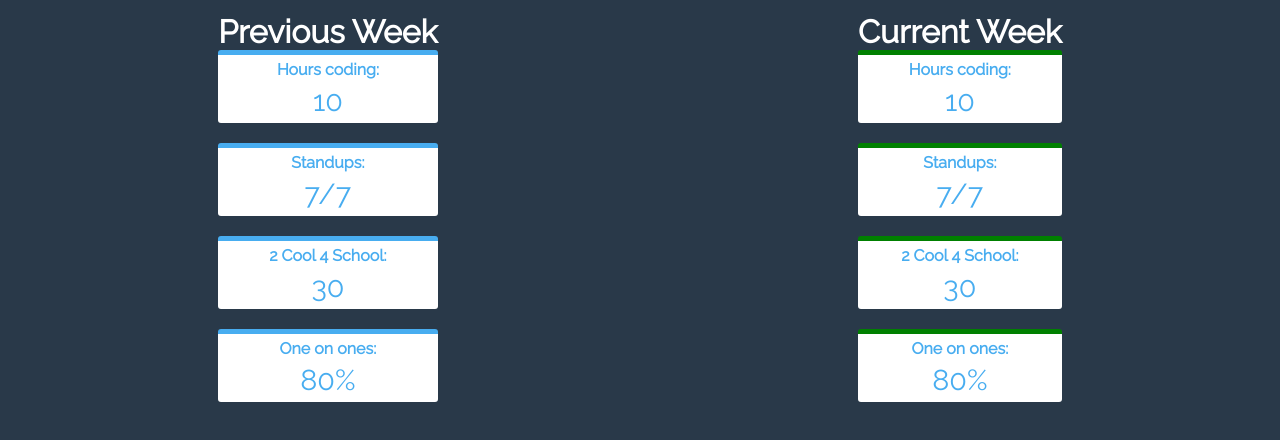
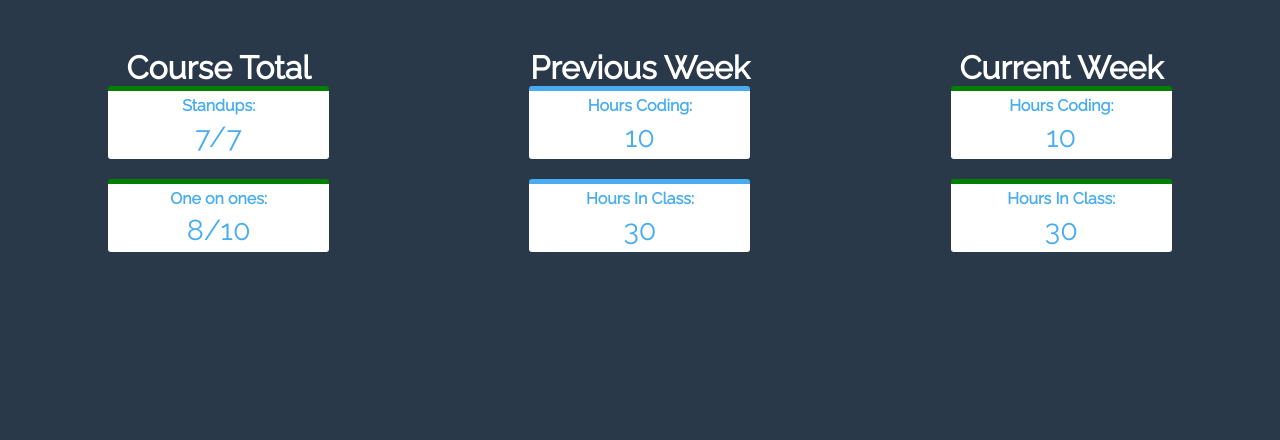
Before and after one commit to SanDiegoCodeSchool/dashboard, a website: page public/index.html in a window 1280 px wide. Drawn offline with Linux system fonts and the light colour scheme; no server answers.

Commit message:
resized boxes and oriented cards according to window size

```diff
--- a/public/index.html
+++ b/public/index.html
@@ -13,25 +13,33 @@
 <body>
     <div class="container">
         <div class="row">
+            <div class="col">
+                <div class="title">
+                    <h4 class="week-title">Course Total</h4>
+                </div>
+
+                <div class="card goalMet">
+                    <h4 class="card-title">Standups:</h4>
+                    <p class="card-text" id='total-standup'>7/7</p>
+                </div>
+
+                <div class="card goalMet">
+                    <h4 class="card-title">One on ones:</h4>
+                    <p class="card-text" id='total-one-on-one'>8/10</p>
+                </div>
+            </div>
          <div class="col" id="previous-week">
             <div class="title">
                 <h4 class="week-title">Previous Week</h4>
             </div>
             <div class="card">
-                <h4 class="card-title">Hours coding:</h4>
+                <h4 class="card-title">Hours Coding:</h4>
                 <p class="card-text" id='previous-hours-coding'>10</p>
             </div>
+
             <div class="card">
-                <h4 class="card-title">Standups:</h4>
-                <p class="card-text" id='previous-standup'>7/7</p>
-            </div>
-            <div class="card">
-                <h4 class="card-title">2 Cool 4 School:</h4>
+                <h4 class="card-title">Hours In Class:</h4>
                 <p class="card-text" id='previous-class-hours'>30</p>
-            </div>
-            <div class="card">
-                <h4 class="card-title">One on ones:</h4>
-                <p class="card-text" id='previous-one-on-one'>80%</p>
             </div>
         </div>
         <div class="col">
@@ -39,21 +47,15 @@
                 <h4 class="week-title">Current Week</h4>
             </div>
             <div class="card goalMet">
-                <h4 class="card-title">Hours coding:</h4>
+                <h4 class="card-title">Hours Coding:</h4>
                 <p class="card-text" id='current-hours-coding'>10</p>
             </div>
+
             <div class="card goalMet">
-                <h4 class="card-title">Standups:</h4>
-                <p class="card-text" id='current-standup'>7/7</p>
-            </div>
-            <div class="card goalMet">
-                <h4 class="card-title">2 Cool 4 School:</h4>
+                <h4 class="card-title">Hours In Class:</h4>
                 <p class="card-text" id='current-class-hours'>30</p>
             </div>
-            <div class="card goalMet">
-                <h4 class="card-title">One on ones:</h4>
-                <p class="card-text" id='current-one-on-one'>80%</p>
-            </div>
+
         </div>
     </div>
 
--- a/public/styles.css
+++ b/public/styles.css
@@ -50,10 +50,12 @@
     background-color: white;
     margin-bottom: 20px;
     overflow: hidden;
+    min-width: 221px;
   }
 
   .goalMet{
     border-top: 5px solid green;
+
   }
 
   #color-test {
@@ -69,3 +71,9 @@
       font-size: 1.8rem;
       margin: 5px 0px;
   }
+
+  @media (max-width: 700px) {
+    .row {
+      flex-direction: column;
+    }
+  }
```
